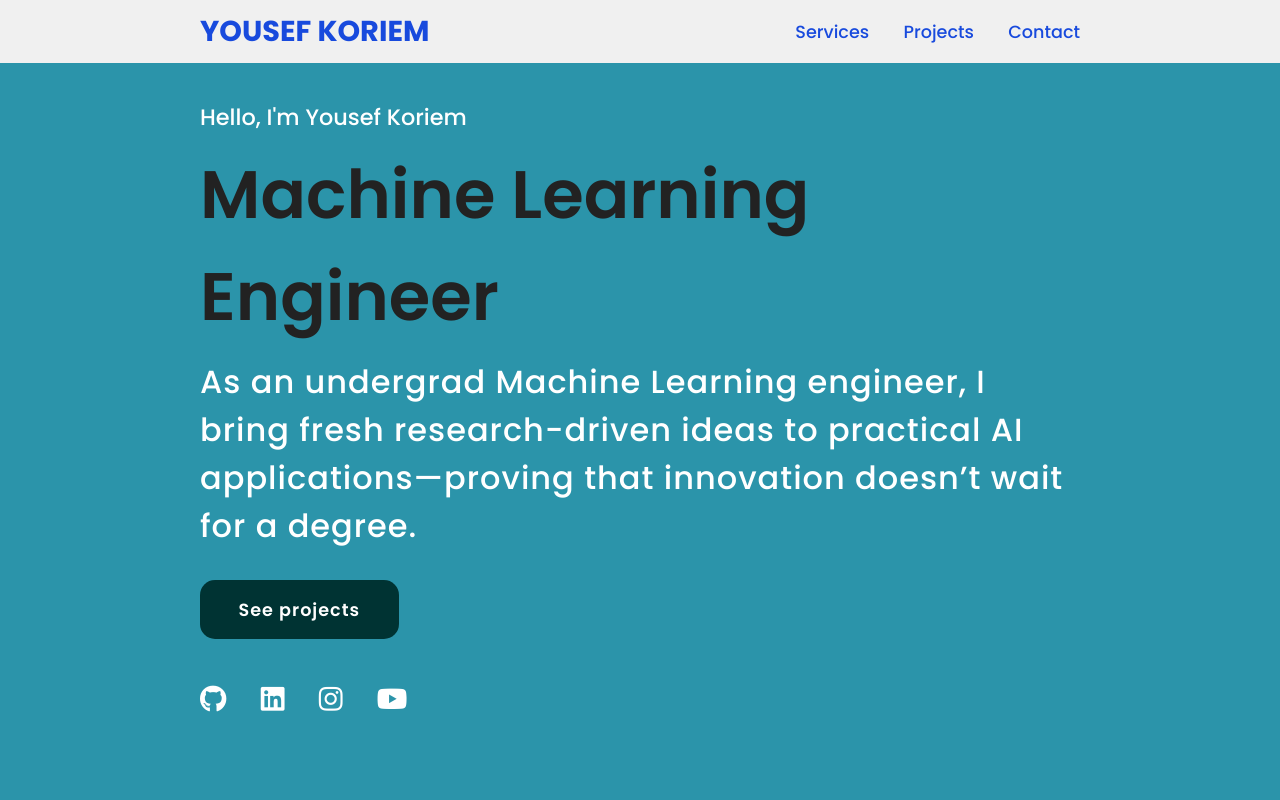
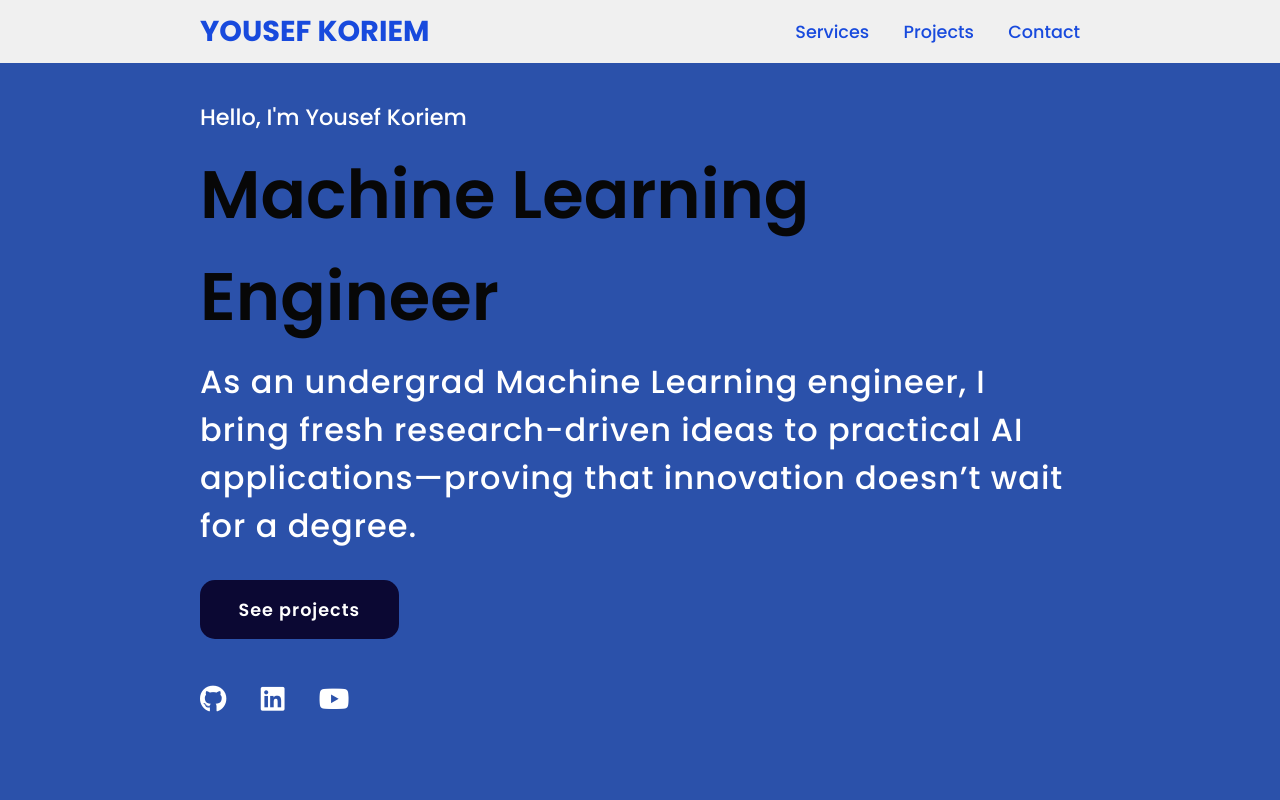
Before and after one commit to yousefkoriem/yousefkoriem.github.io, a website: page index.html in a window 1280 px wide. Shown: the top 800 px of the page. Drawn offline with Linux system fonts and the light colour scheme.

Commit message:
new edits

```diff
--- a/css/style.css
+++ b/css/style.css
@@ -51,7 +51,7 @@ section{
     min-height: 100vh;
     display: flex;
     align-items: center;
-    background-color: #2b94aa;
+    background-color: #2b51aa;
     background-size: cover;
     background-position: center;
     background-attachment: fixed;
@@ -66,7 +66,7 @@ section{
 .main h2 span{
     display: inline-block;
     margin-top: 10px;
-    color: #222;
+    color: #070707;
     font-size: 3em;
     font-weight: 600;
 }
@@ -83,7 +83,7 @@ section{
 
 .main-btn{
     color: #fff;
-    background-color: #003333;
+    background-color: #0b0833;
     text-decoration: none;
     font-size: 1.1em;
     font-weight: 600;
@@ -96,7 +96,7 @@ section{
 }
 
 .main-btn:hover{
-    background-color: #001a1a;
+    background-color: #00041c;
     transform: scale(1.1);
 }
 
--- a/index.html
+++ b/index.html
@@ -28,9 +28,9 @@
             <a href="#projects" class="main-btn">See projects</a>
             <div class="social-icons">
                 <a href="https://github.com/yousefkoriem/"><i class="fab fa-github"></i></a>
-                <a href="https://www.linkedin.com/in/yousef-koriem/"><i class="fab fa-linkedin"></i></a>
-                <a href="https://www.instagram.com/iibluefox/"><i class="fab fa-instagram"></i></a>
-                <a href="https://www.youtube.com/channel/UCf_BNGUpAwvEoUJ49opWC4w"><i class="fab fa-youtube"></i></a>
+                <a href="https://www.linkedin.com/in/yousefkoriem/"><i class="fab fa-linkedin"></i></a>
+                <!-- <a href="https://www.instagram.com/iibluefox/"><i class="fab fa-instagram"></i></a> -->
+                <a href="https://www.youtube.com/@yousefkoriem"><i class="fab fa-youtube"></i></a>
             </div>
         </div>
     </section>
```
